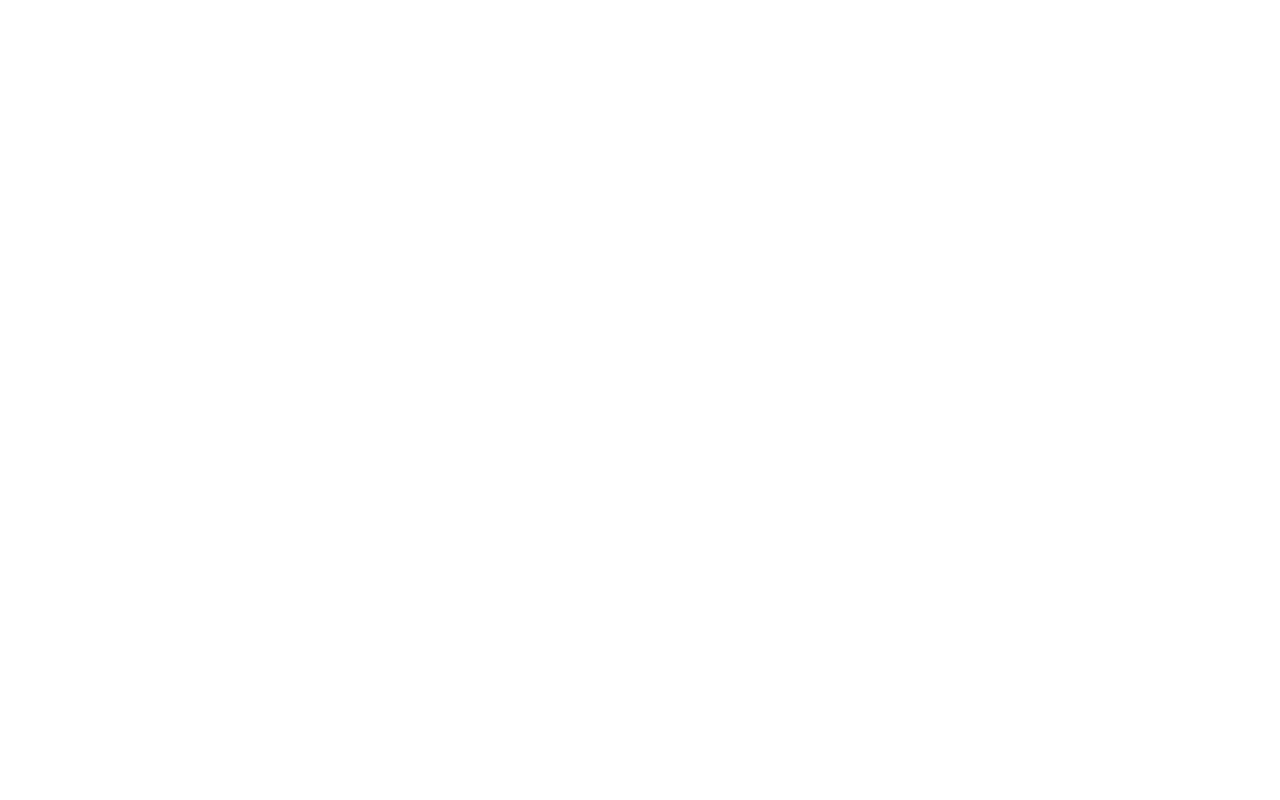
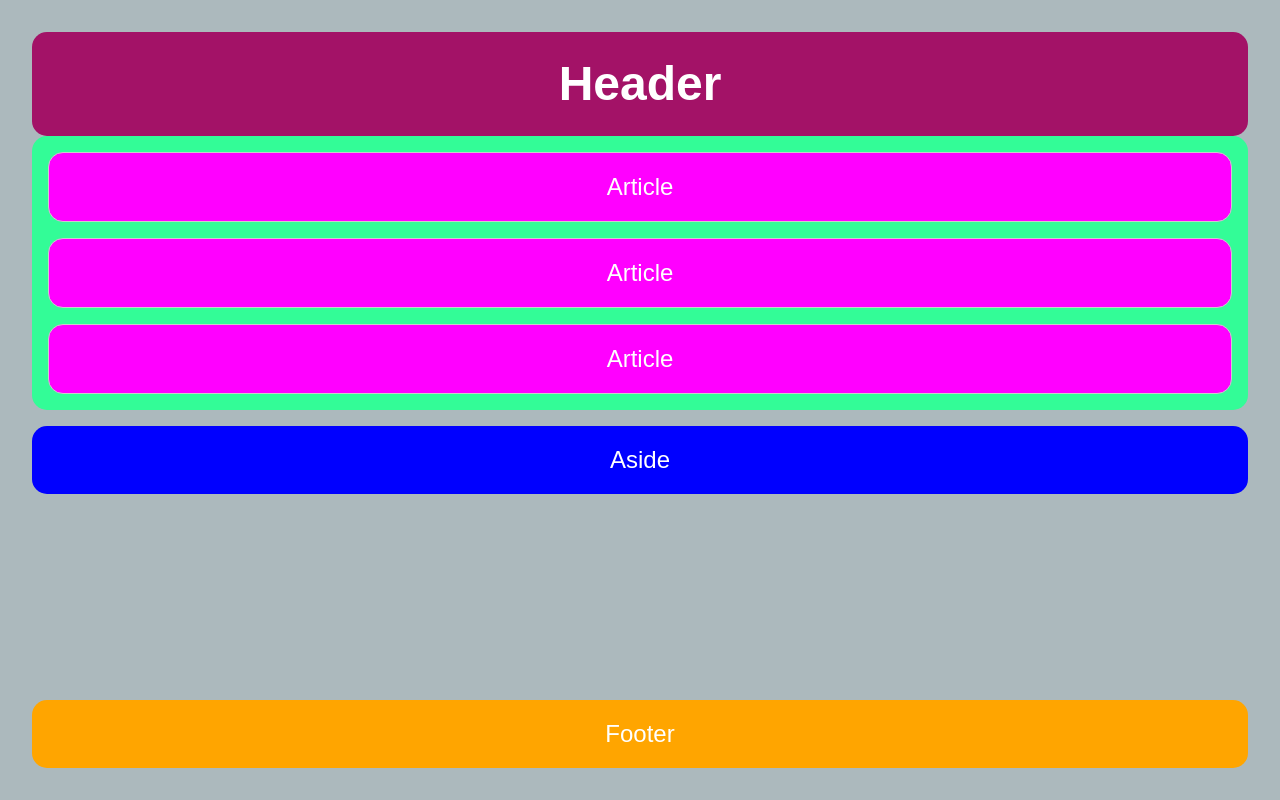
Before and after one commit to amandeee77/flexbox-wireframe-practice, a plain HTML site: page index.html in a window 1280 px wide. Drawn offline with Linux system fonts and the light colour scheme; files that its build step writes are made by us from their sources.

Commit message:
fixed colors and code for css

```diff
--- a/css/style.css
+++ b/css/style.css
@@ -1 +1,79 @@
 @import url("./reset.css");
+
+/* General styles */
+body {
+    font-family: Arial, sans-serif;
+    font-size: 1.5rem; /* Base font size */
+    display: flex;
+    flex-direction: column;
+    align-items: center;
+    margin: 0;
+    padding: 2rem;
+    width: 100%;
+    background-color: rgba(165, 179, 184, 0.918);
+
+
+}
+
+/* Center text across the entire page */
+header, .articles article, aside, footer {
+    text-align: center; /* Centers the text */
+}
+
+/* Header styles */
+header {
+    background-color: rgb(163, 18, 103); /* Purple background */
+    color: white; /* White text */
+    width: 100%;
+    padding: 1rem;
+    border-radius: 15px;
+}
+
+/* Main content styles */
+main {
+    display: flex;
+    flex-direction: column;
+    align-items: center;
+    gap: 1rem;
+    width: 100%;
+}
+
+/* Articles container styles */
+.articles {
+    background-color: rgb(51, 252, 151); /* Green box surrounding articles */
+    width: 100%;
+    padding: 1rem;
+    display: flex;
+    flex-direction: column;
+    gap: 1rem;
+    border-radius: 15px; /* Adds rounded corners */
+}
+
+/* Individual article styles */
+.articles article {
+    background-color: magenta;
+    color: white;
+    padding: 1rem;
+    border: 1px solid #ccc;
+    border-radius: 15px; /* Adds rounded corners */
+}
+
+/* Aside styles */
+aside {
+    background-color: blue;
+    color: white;
+    padding: 1rem;
+    width: 100%;
+    border-radius: 15px; /* Adds rounded corners */
+}
+
+/* Footer styles */
+footer {
+    background-color: orange;
+    color: white;
+    text-align: center;
+    width: 100%;
+    padding: 1rem;
+    margin-top: auto;
+    border-radius: 15px; /* Adds rounded corners */
+}
--- a/index.html
+++ b/index.html
@@ -3,7 +3,26 @@
 <head>
     <meta charset="UTF-8">
     <meta name="viewport" content="width=device-width, initial-scale=1.0">
-    <title>My Web Page</title>
-    <link rel="stylesheet" href="./css/style.css">
-    <link rel="stylesheet" href=".css/reset.css">
+    <title>Flexbox Wireframe Practice</title>
+    <link rel="stylesheet" href="css/reset.css">
+    <link rel="stylesheet" href="css/style.css">
+</head>
+<body>
+    <header>
+        <h1>Header</h1>
+    </header>
+    <main>
+        <section class="articles">
+            <article>Article</article>
+            <article>Article</article>
+            <article>Article</article>
+        </section>
+        <aside>
+            <p>Aside</p>
+        </aside>
+    </main>
+    <footer>
+        <p>Footer</p>
+    </footer>
+</body>
 </html>
```
